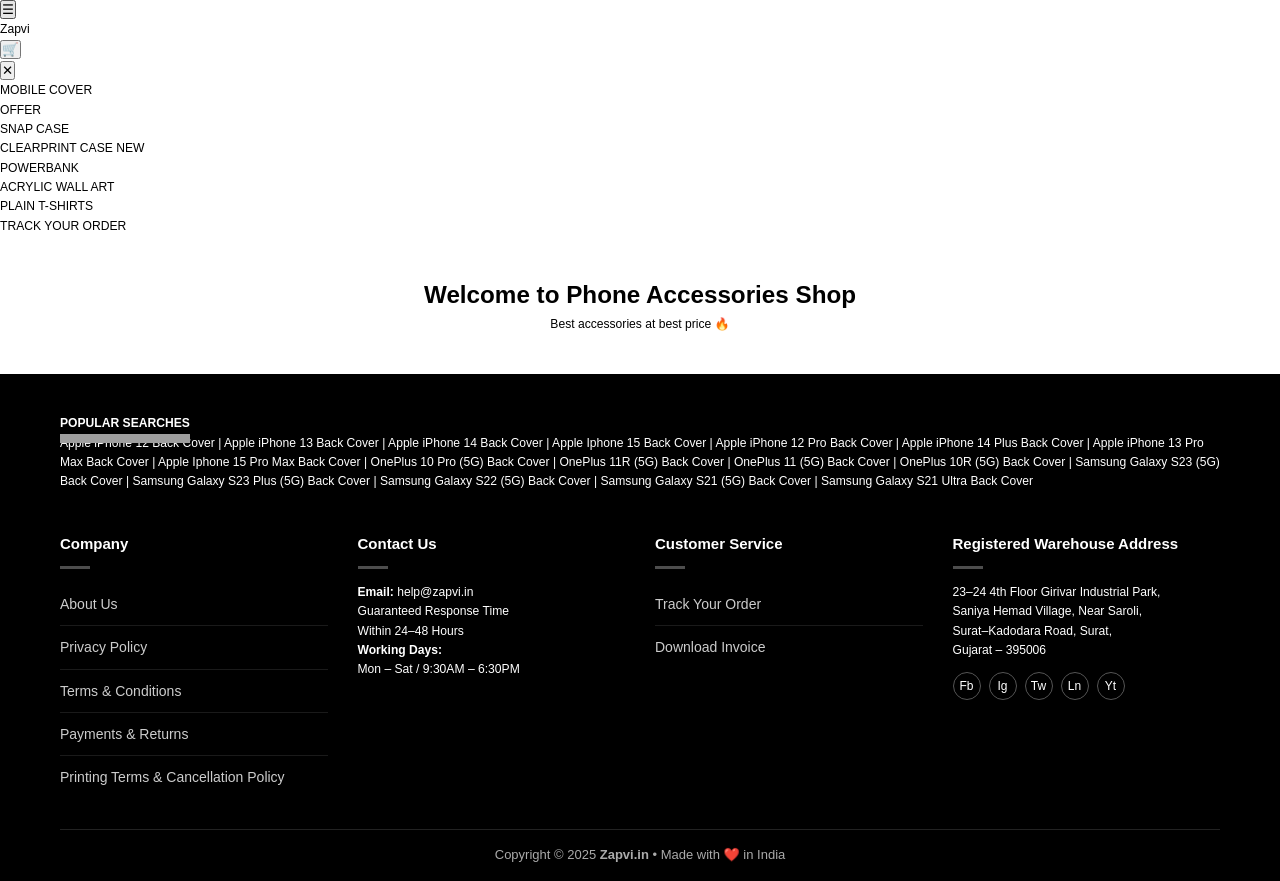
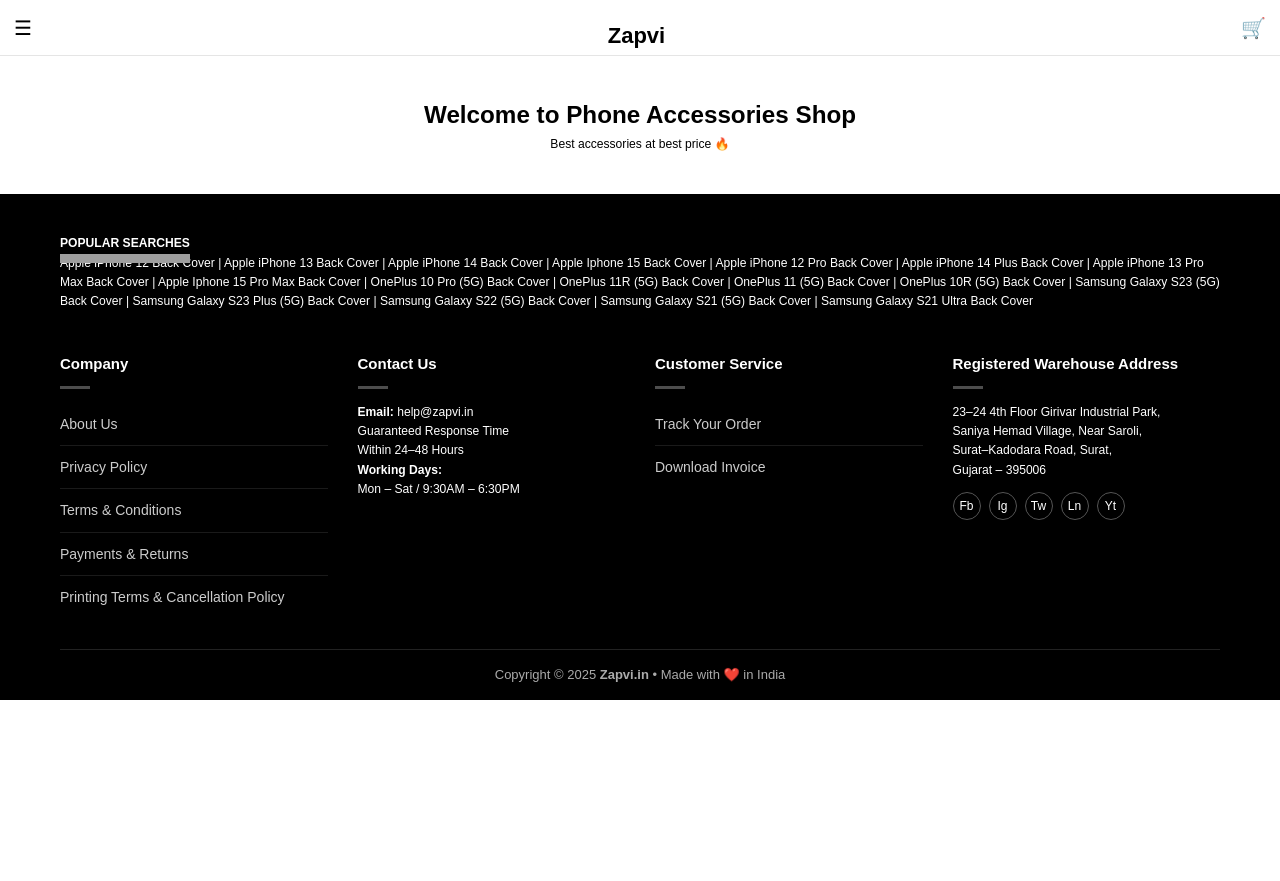
Before and after one commit to Princekrcoder/phone-accessories-shop, a Vue app in the folder frontend/: page / in a window 1280 px wide. After the commit the page ends 800 px from the top, so only its background shows below. Built offline with nearby package versions, Linux system fonts and the light colour scheme; grey boxes are pictures that could not be loaded.

Commit message:
Auto commit: 21-12-2025 12:56:19.28

```diff
--- a/frontend/src/components/Header.vue
+++ b/frontend/src/components/Header.vue
@@ -50,4 +50,6 @@
 </div>
 </template>
 
-<style></style>
+<style>
+@import "@/assets/styles/Header.css";
+</style>
```
